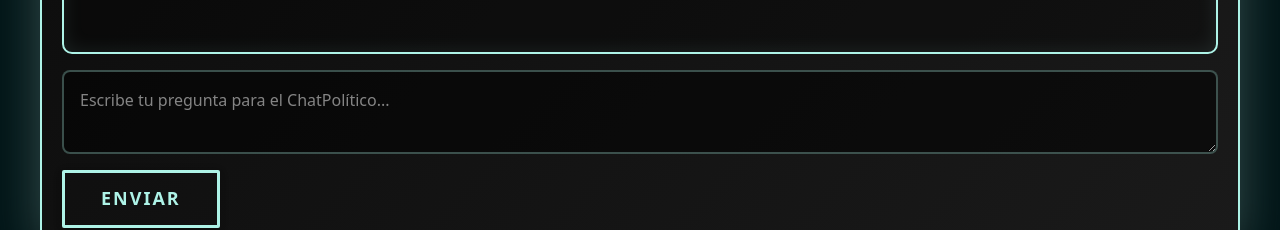
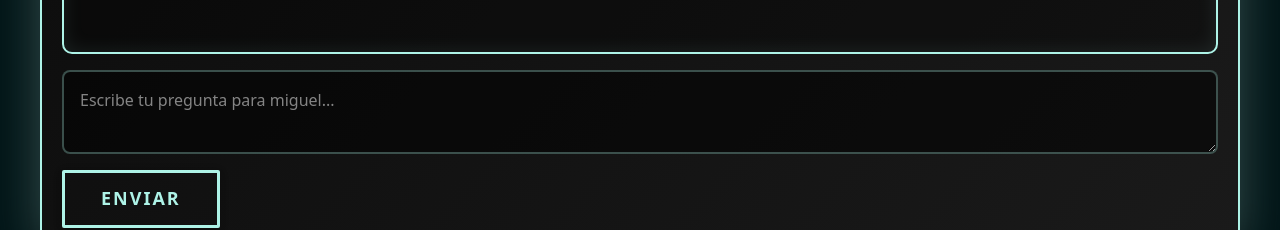
Before and after one commit to elproticus22/Group-Chat, a React (Vite) app: page / in a window 1280 px wide. Both pictures are taken after a click on the button "HABLA CON MIGUEL". Shown: the part 530-760 px from the top of the page. Built offline with nearby package versions, Linux system fonts and the light colour scheme.

Commit message:
minor fix

```diff
--- a/src/components/chatbot.jsx
+++ b/src/components/chatbot.jsx
@@ -63,7 +63,7 @@ function Chatbot() {
         id="userInput"
         value={userInput}
         onChange={e => setUserInput(e.target.value)}
-        placeholder="Escribe tu pregunta para el ChatPolítico..."
+        placeholder="Escribe tu pregunta para miguel..."
       />
       <ChatButton onClick={sendMessage}>
         Enviar
```
